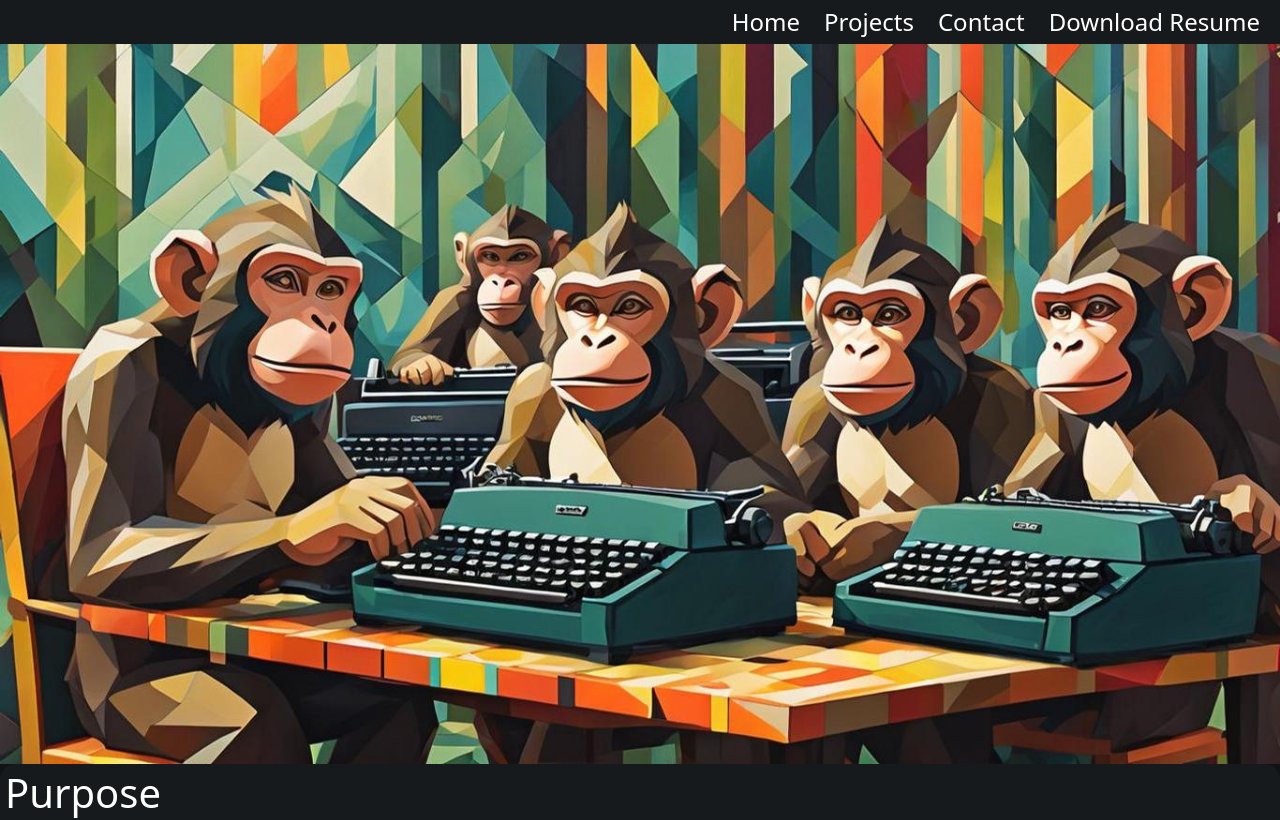
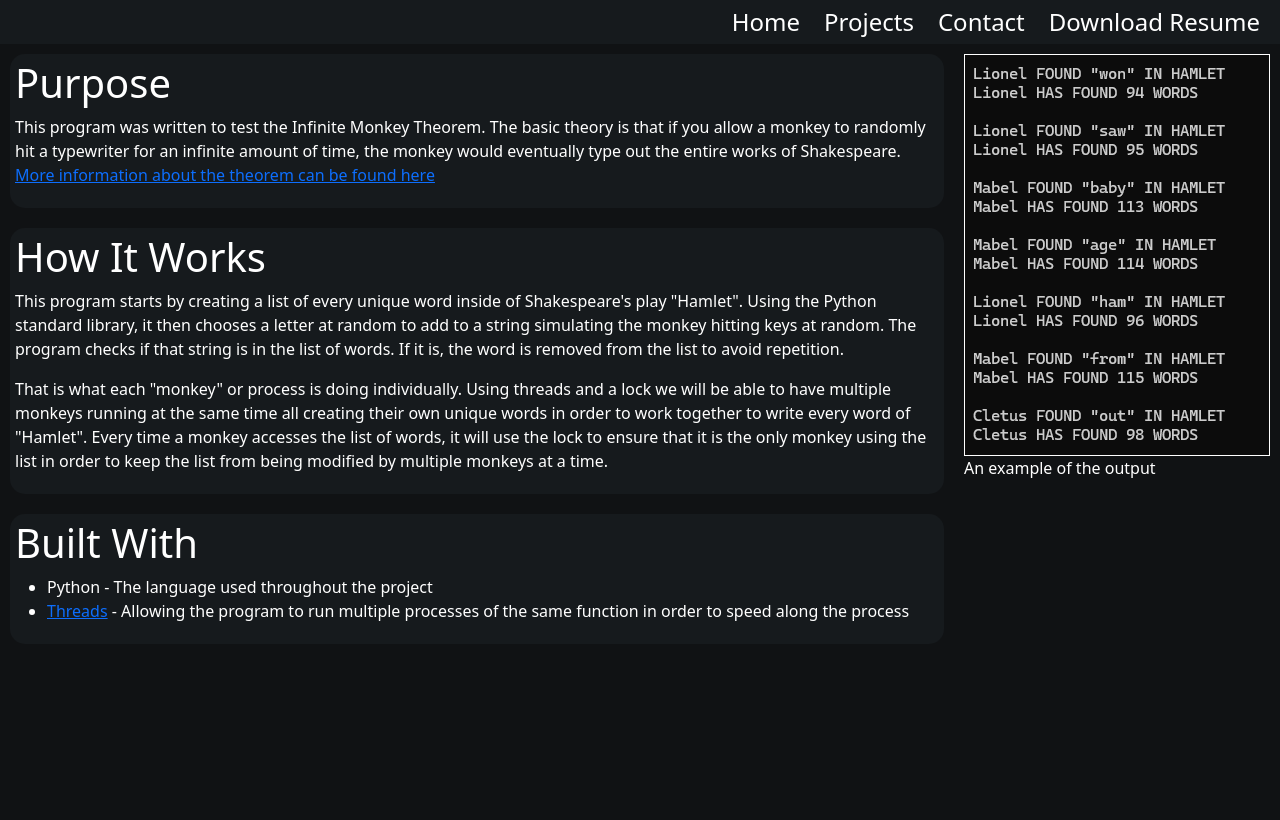
Before and after one commit to kylewillis21/portfolio, a React (Create React App) app: page /projects/MonkeyType in a window 1280 px wide. Shown: the top 820 px of the page. Built offline with nearby package versions, Linux system fonts and the light colour scheme.

Commit message:
created desktop version of monkeydetails

```diff
--- a/src/pages/details/MonkeyType.js
+++ b/src/pages/details/MonkeyType.js
@@ -7,7 +7,8 @@ export default function MonkeyDetails() {
 
     return (
     <div className="detailsPage">
-        <img src={banner} className='imgBanner'/>
+        <div className="details">
+        {!isDesktop && <img src={banner} />}
         <div className="purpose">
             <h1>Purpose</h1>
             <p>
@@ -50,7 +51,11 @@ export default function MonkeyDetails() {
                 <li><a href="https://docs.python.org/3/library/threading.html" target="_blank" rel="noopener noreferrer">Threads</a> - Allowing the program to run multiple processes of the same function in order to speed along the process</li>
             </ul>
         </div>
-        <img src={screenshot} className='screenshot'/>
+        </div>
+        {isDesktop && <div className='screenshotContainer'>
+            <img src={screenshot} />
+            <p>An example of the output</p>
+        </div>}
     </div>
     )
 }
--- a/src/styles/details.css
+++ b/src/styles/details.css
@@ -1,8 +1,11 @@
 .detailsPage {
+    background-color: var(--primary-background-color);
+}
+
+.details {
     display: flex;
     flex-direction: column;
     justify-content: center;
-    background-color: var(--primary-background-color);
 }
 
 .purpose {
@@ -10,8 +13,35 @@
     border-radius: 15px;
     padding: 5px;
     color: white;
+    margin: 10px;
 }
 
+/* desktop only styling */
+@media screen and (min-width: 801px) {
+    .detailsPage {
+        display: flex;
+        flex-direction: row;
+    }
+
+    .details {
+        flex-basis: 80%;
+        width: 80%;
+    }
+
+    .screenshotContainer {
+        margin: 10px;
+    }
+
+    .screenshotContainer p {
+        color: white;
+    }
+
+    .screenshotContainer img {
+        height: auto;
+        width: auto;
+        border: 1px solid white;
+    }
+}
 
 /* mobile styling */
 @media screen and (max-width: 800px) {
```
